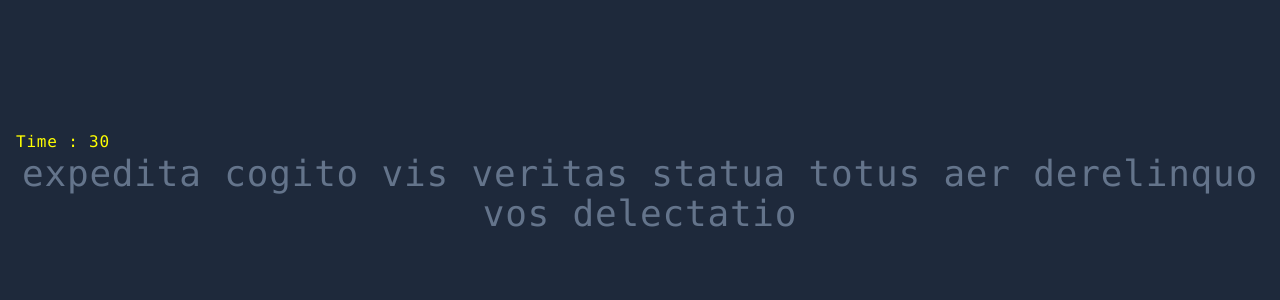
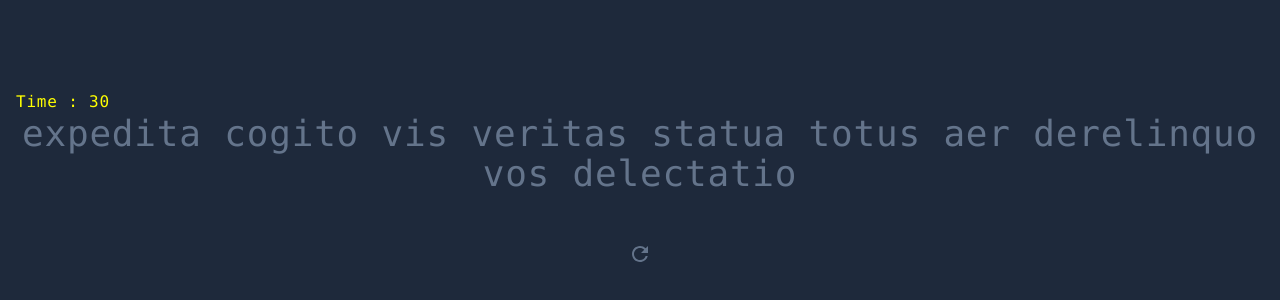
Before and after one commit to Hrithik0112/Velocity-XD, a React (Vite) app: page / in a window 1280 px wide. Shown: the part 218-518 px from the top of the page. Built offline with nearby package versions, Linux system fonts and the light colour scheme.

Commit message:
restart button component added

```diff
--- a/src/App.tsx
+++ b/src/App.tsx
@@ -1,4 +1,5 @@
 import { faker } from "@faker-js/faker";
+import RestartButton from "./components/RestartButton";
 
 const words = faker.lorem.words(10);
 
@@ -7,6 +8,7 @@ function App() {
     <>
       <CountdownTimer timeleft={30} />
       <GenarateRandomWords words={words} />
+      <RestartButton className={"mx-auto mt-10 text-slate-500"} onRestart={() => null} />
     </>
   );
 }
--- /dev/null
+++ b/src/components/RestartButton.tsx
@@ -0,0 +1,29 @@
+import { useRef } from "react";
+import { MdRefresh } from "react-icons/md";
+
+const RestartButton = ({
+  onRestart: handleRestart,
+  className = "",
+}: {
+  onRestart: () => void;
+  className?: string;
+}) => {
+  const buttonRef = useRef<HTMLButtonElement>(null);
+
+  const handleClick = () => {
+    buttonRef.current?.blur();
+    handleRestart();
+  };
+
+  return (
+    <button
+      ref={buttonRef}
+      className={`block rounded px-8 py-2 hover:bg-slate-700/50  ${className}`}
+      onClick={handleClick}
+    >
+      <MdRefresh className="w-6 h-6" />
+    </button>
+  );
+};
+
+export default RestartButton;
```
